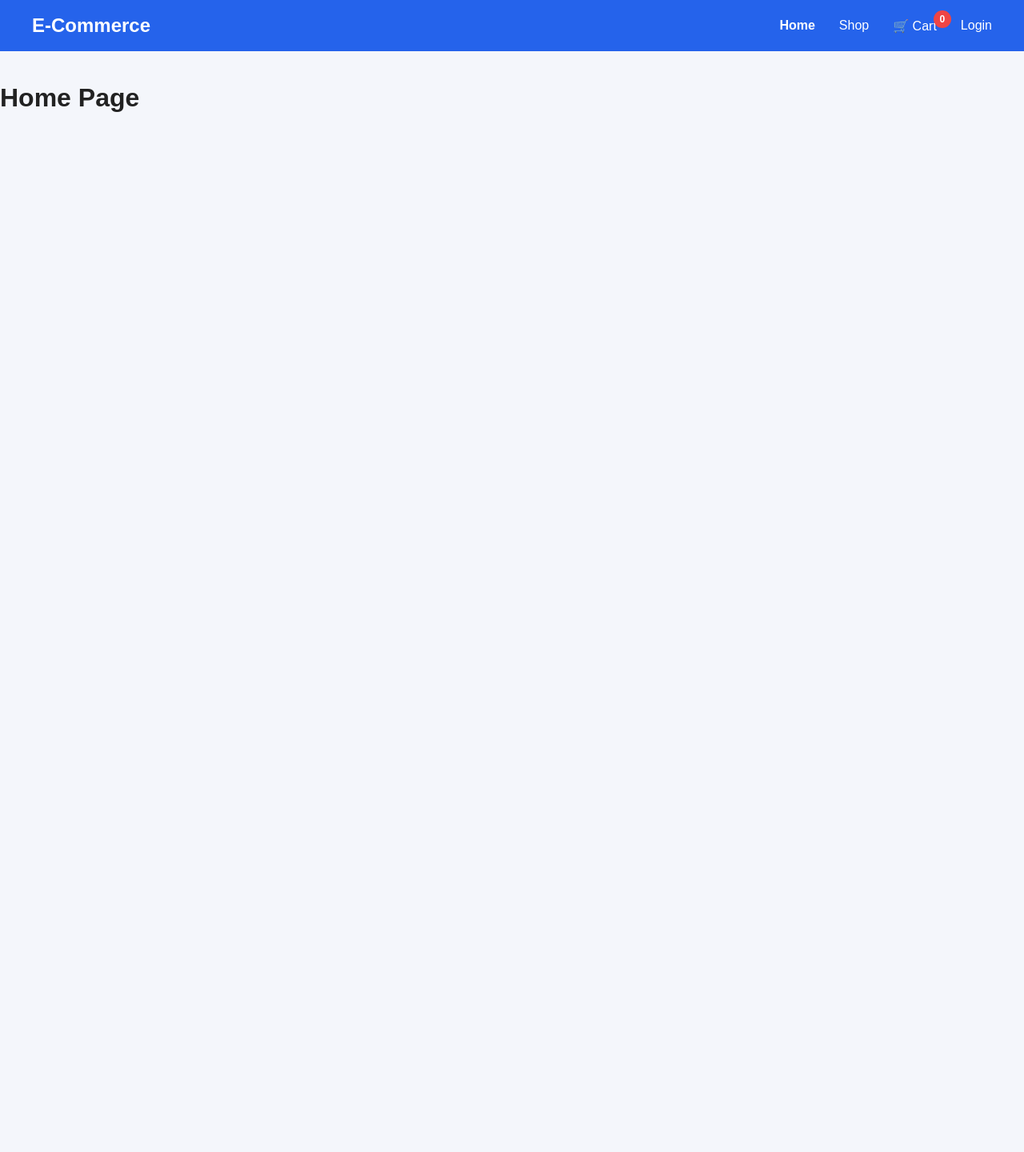
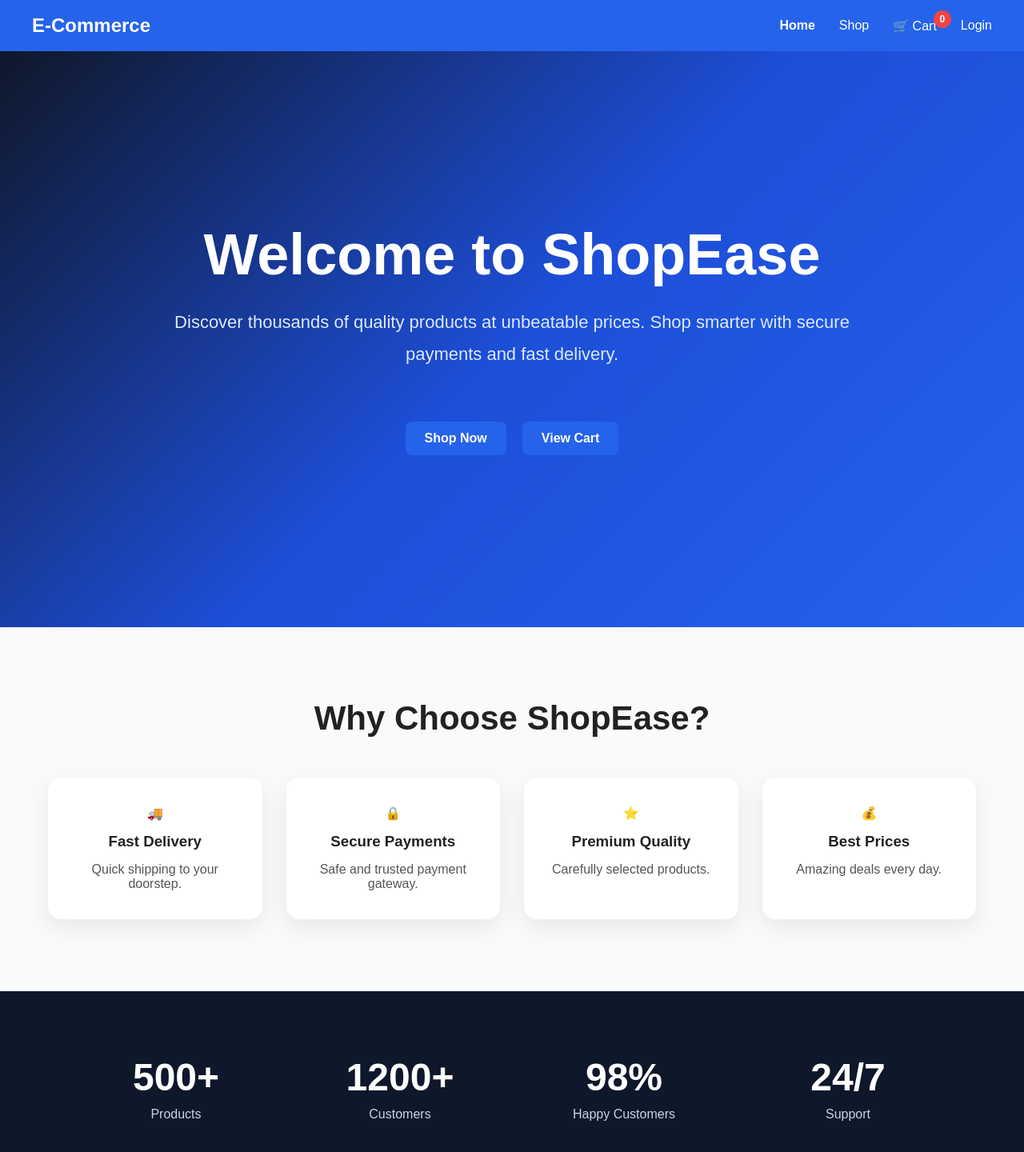
Before and after one commit to shaili-dixit/E-Commerce, a React (Vite) app: page / in a window 1280 px wide. Shown: the top 1440 px of the page at 80% size. Before the commit the page ends 800 px from the top, so only its background shows below. Built offline with nearby package versions, Linux system fonts and the light colour scheme.

Commit message:
modification of home page

```diff
--- a/src/index.css
+++ b/src/index.css
@@ -1,47 +1,47 @@
-*{
-margin:0;
-padding:0;
-box-sizing:border-box;
-font-family:Arial,Helvetica,sans-serif;
+* {
+    margin: 0;
+    padding: 0;
+    box-sizing: border-box;
+    font-family: Arial, Helvetica, sans-serif;
 }
 
-body{
-background:#f4f6fb;
-color:#222;
+body {
+    background: #f4f6fb;
+    color: #222;
 }
 
-a{
-text-decoration:none;
-color:inherit;
+a {
+    text-decoration: none;
+    color: inherit;
 }
 
-button{
-cursor:pointer;
-border:none;
+button {
+    cursor: pointer;
+    border: none;
 }
 
-.container{
-width:90%;
-margin:auto;
+.container {
+    width: 90%;
+    margin: auto;
 }
 
-.page{
-padding:40px 0;
+.page {
+    padding: 40px 0;
 }
 
-.loading{
-display:flex;
-justify-content:center;
-align-items:center;
-height:60vh;
-font-size:22px;
-font-weight:bold;
+.loading {
+    display: flex;
+    justify-content: center;
+    align-items: center;
+    height: 60vh;
+    font-size: 22px;
+    font-weight: bold;
 }
 
-.grid{
-display:grid;
-grid-template-columns:repeat(auto-fit,minmax(250px,1fr));
-gap:25px;
+.grid {
+    display: grid;
+    grid-template-columns: repeat(auto-fit, minmax(250px, 1fr));
+    gap: 25px;
 }
 
 .card {
@@ -57,274 +57,320 @@ gap:25px;
     color: #2563eb;
 }
 
-.card:hover{
-transform:translateY(-6px);
+.card:hover {
+    transform: translateY(-6px);
 }
 
-img{
-max-width:100%;
-display:block;
+img {
+    max-width: 100%;
+    display: block;
 }
 
-.btn{
-    margin-top:20px;
-    padding:12px 24px;
-    background:#2563eb;
-    color:white;
-    border:none;
-    border-radius:8px;
-    font-size:16px;
-    font-weight:600;
-    cursor:pointer;
-    transition:all .3s ease;
+.btn {
+    margin-top: 20px;
+    padding: 12px 24px;
+    background: #2563eb;
+    color: white;
+    border: none;
+    border-radius: 8px;
+    font-size: 16px;
+    font-weight: 600;
+    cursor: pointer;
+    transition: all .3s ease;
 }
 
-.btn:hover{
-    background:#1d4ed8;
-    transform:translateY(-2px);
-    box-shadow:0 8px 20px rgba(37,99,235,.3);
+.btn:hover {
+    background: #1d4ed8;
+    transform: translateY(-2px);
+    box-shadow: 0 8px 20px rgba(37, 99, 235, .3);
 }
 
-.product-details{
-
-display:flex;
-
-gap:50px;
-
-margin-top:40px;
-
-align-items:center;
-
-flex-wrap:wrap;
-
+.product-details {
+    display: flex;
+    gap: 50px;
+    margin-top: 40px;
+    align-items: center;
+    flex-wrap: wrap;
 }
 
-.product-details img{
-
-width:450px;
-
-border-radius:15px;
-
-box-shadow:0 5px 15px rgba(0,0,0,.2);
-
+.product-details img {
+    width: 450px;
+    border-radius: 15px;
+    box-shadow: 0 5px 15px rgba(0, 0, 0, .2);
 }
 
-.product-info{
-
-flex:1;
-
+.product-info {
+    flex: 1;
 }
 
-.product-info h1{
-
-margin-bottom:15px;
-
+.product-info h1 {
+    margin-bottom: 15px;
 }
 
-.product-info h2{
-
-color:#2563eb;
-
-margin-bottom:20px;
-
+.product-info h2 {
+    color: #2563eb;
+    margin-bottom: 20px;
 }
 
-.product-info p{
-
-margin:12px 0;
-
-font-size:18px;
-
-line-height:1.6;
-
+.product-info p {
+    margin: 12px 0;
+    font-size: 18px;
+    line-height: 1.6;
 }
 
-.product-info button{
-
-margin-top:20px;
-
+.product-info button {
+    margin-top: 20px;
 }
 
 /* ---------------- CART ---------------- */
 
-.cart-title{
-    margin:30px 0;
+.cart-title {
+    margin: 30px 0;
 }
 
-.cart-layout{
-    display:grid;
-    grid-template-columns:2fr 1fr;
-    gap:30px;
-    align-items:start;
+.cart-layout {
+    display: grid;
+    grid-template-columns: 2fr 1fr;
+    gap: 30px;
+    align-items: start;
 }
 
-.cart-card{
-    background:white;
-    border-radius:15px;
-    box-shadow:0 8px 20px rgba(0,0,0,.08);
-    display:flex;
-    align-items:center;
-    gap:20px;
-    padding:20px;
-    margin-bottom:20px;
+.cart-card {
+    background: white;
+    border-radius: 15px;
+    box-shadow: 0 8px 20px rgba(0, 0, 0, .08);
+    display: flex;
+    align-items: center;
+    gap: 20px;
+    padding: 20px;
+    margin-bottom: 20px;
 }
 
-.cart-card img{
-    width:140px;
-    height:140px;
-    object-fit:contain;
+.cart-card img {
+    width: 140px;
+    height: 140px;
+    object-fit: contain;
 }
 
-.cart-info{
-    flex:1;
+.cart-info {
+    flex: 1;
 }
 
-.cart-info h3{
-    margin-bottom:10px;
+.cart-info h3 {
+    margin-bottom: 10px;
 }
 
-.cart-info p{
-    margin:8px 0;
+.cart-info p {
+    margin: 8px 0;
 }
 
-.cart-price{
-    text-align:right;
+.cart-price {
+    text-align: right;
 }
 
-.cart-price h2{
-    color:#2563eb;
-    margin-bottom:15px;
+.cart-price h2 {
+    color: #2563eb;
+    margin-bottom: 15px;
 }
 
-.remove-btn{
-    background:#ef4444;
-    color:white;
-    border:none;
-    padding:10px 18px;
-    border-radius:8px;
-    cursor:pointer;
+.remove-btn {
+    background: #ef4444;
+    color: white;
+    border: none;
+    padding: 10px 18px;
+    border-radius: 8px;
+    cursor: pointer;
 }
 
-.remove-btn:hover{
-    background:#dc2626;
+.remove-btn:hover {
+    background: #dc2626;
 }
 
-.summary-card{
-    background:white;
-    border-radius:15px;
-    padding:25px;
-    box-shadow:0 8px 20px rgba(0,0,0,.08);
-    position:sticky;
-    top:90px;
+.summary-card {
+    background: white;
+    border-radius: 15px;
+    padding: 25px;
+    box-shadow: 0 8px 20px rgba(0, 0, 0, .08);
+    position: sticky;
+    top: 90px;
 }
 
-.summary-card h2{
-    margin-bottom:15px;
+.summary-card h2 {
+    margin-bottom: 15px;
 }
 
-.summary-card p{
-    display:flex;
-    justify-content:space-between;
-    margin:18px 0;
+.summary-card p {
+    display: flex;
+    justify-content: space-between;
+    margin: 18px 0;
 }
 
-.total{
-    font-size:22px;
-    font-weight:bold;
+.total {
+    font-size: 22px;
+    font-weight: bold;
 }
 
-.clear-btn{
-    width:100%;
-    margin-top:15px;
-    padding:12px;
-    border:none;
-    border-radius:8px;
-    background:#ef4444;
-    color:white;
-    cursor:pointer;
+.clear-btn {
+    width: 100%;
+    margin-top: 15px;
+    padding: 12px;
+    border: none;
+    border-radius: 8px;
+    background: #ef4444;
+    color: white;
+    cursor: pointer;
 }
 
-.empty-cart{
-    text-align:center;
-    margin-top:100px;
+.empty-cart {
+    text-align: center;
+    margin-top: 100px;
 }
 
-@media(max-width:900px){
+@media(max-width:900px) {
 
-.cart-layout{
-    grid-template-columns:1fr;
+    .cart-layout {
+        grid-template-columns: 1fr;
     }
 
-.cart-card{
-    flex-direction:column;
-    text-align:center;
+    .cart-card {
+        flex-direction: column;
+        text-align: center;
     }
 
-.cart-price{
-    text-align:center;
+    .cart-price {
+        text-align: center;
     }
 
 }
 
-.cart-link{
-
-    position:relative;
-
+.cart-link {
+    position: relative;
 }
 
-.cart-badge{
-
-    position:absolute;
-
-    top:-10px;
-
-    right:-18px;
-
-    background:#ef4444;
-
-    color:white;
-
-    width:22px;
-
-    height:22px;
-
-    border-radius:50%;
-
-    display:flex;
-
-    justify-content:center;
-
-    align-items:center;
-
-    font-size:12px;
-
-    font-weight:bold;
-
+.cart-badge {
+    position: absolute;
+    top: -10px;
+    right: -18px;
+    background: #ef4444;
+    color: white;
+    width: 22px;
+    height: 22px;
+    border-radius: 50%;
+    display: flex;
+    justify-content: center;
+    align-items: center;
+    font-size: 12px;
+    font-weight: bold;
 }
 
-.success-message{
-    background:#16a34a;
-    color:white;
-    padding:12px;
-    border-radius:8px;
-    margin-bottom:20px;
-    font-weight:bold;
+.success-message {
+    background: #16a34a;
+    color: white;
+    padding: 12px;
+    border-radius: 8px;
+    margin-bottom: 20px;
+    font-weight: bold;
 }
 
-.btn:disabled{
-
-    background:#9ca3af;
-
-    cursor:not-allowed;
-
-    opacity:.7;
-
+.btn:disabled {
+    background: #9ca3af;
+    cursor: not-allowed;
+    opacity: .7;
 }
 
-.btn:disabled:hover{
+.btn:disabled:hover {
+    transform: none;
+    box-shadow: none;
+}
 
-    transform:none;
+.hero{
+    min-height:90vh;
+    display:flex;
+    justify-content:center;
+    align-items:center;
+    text-align:center;
+    padding:40px 20px;
+    color:white;
+    background:linear-gradient( 135deg,#0f172a, #1d4ed8, #2563eb);
+}
 
-    box-shadow:none;
+.hero-content{
+    max-width:850px;
+}
 
+.hero h1{
+    font-size:72px;
+    font-weight:800;
+    margin-bottom:25px;
+    line-height:1.1;
 }
+
+.hero p{
+    font-size:22px;
+    color:#dbeafe;
+    line-height:1.8;
+    margin-bottom:45px;
+}
+
+.hero-buttons{
+    display:flex;
+    justify-content:center;
+    align-items:center;
+    gap:20px;
+    flex-wrap:wrap;
+}
+
+.features{
+    padding:90px 60px;
+    background:#f8fafc;
+    text-align:center;
+}
+
+.features h2{
+    font-size:42px;
+    margin-bottom:50px;
+}
+
+.feature-grid{
+    display:grid;
+    grid-template-columns:repeat(auto-fit,minmax(250px,1fr));
+    gap:30px;
+}
+
+.feature-card{
+    background:white;
+    padding:35px;
+    border-radius:16px;
+    box-shadow:0 10px 30px rgba(0,0,0,.08);
+    transition:.3s;
+}
+
+.feature-card:hover{
+    transform:translateY(-10px);
+}
+
+.feature-card h3{
+    margin:15px 0;
+}
+
+.feature-card p{
+    color:#555;
+}
+
+.stats{
+    background:#0f172a;
+    color:white;
+    display:grid;
+    grid-template-columns:repeat(auto-fit,minmax(180px,1fr));
+    padding:80px;
+    text-align:center;
+}
+
+.stat h2{
+    font-size:48px;
+    margin-bottom:10px;
+}
+
+.stat p{
+    color:#cbd5e1;
+}
--- a/src/pages/Home.jsx
+++ b/src/pages/Home.jsx
@@ -1,9 +1,163 @@
+import { Link } from "react-router-dom";
+
 function Home() {
-  return (
-    <div className="page">
-      <h1>Home Page</h1>
-    </div>
-  );
+
+    return (
+
+        <>
+
+            <section className="hero">
+
+                <div className="hero-content">
+
+                    <h1>
+
+                        Welcome to ShopEase
+
+                    </h1>
+
+                    <p>
+
+                        Discover thousands of quality products at unbeatable prices.
+
+                        Shop smarter with secure payments and fast delivery.
+
+                    </p>
+
+                    <div className="hero-buttons">
+
+                        <Link to="/shop">
+
+                            <button className="btn">
+
+                                Shop Now
+
+                            </button>
+
+                        </Link>
+
+                        <Link to="/cart">
+
+                            <button className="btn">
+
+                                View Cart
+
+                            </button>
+
+                        </Link>
+
+                    </div>
+
+                </div>
+
+            </section>
+
+            <section className="features">
+
+                <h2>Why Choose ShopEase?</h2>
+
+                <div className="feature-grid">
+
+                    <div className="feature-card">
+
+                        🚚
+
+                        <h3>Fast Delivery</h3>
+
+                        <p>
+
+                            Quick shipping to your doorstep.
+
+                        </p>
+
+                    </div>
+
+                    <div className="feature-card">
+
+                        🔒
+
+                        <h3>Secure Payments</h3>
+
+                        <p>
+
+                            Safe and trusted payment gateway.
+
+                        </p>
+
+                    </div>
+
+                    <div className="feature-card">
+
+                        ⭐
+
+                        <h3>Premium Quality</h3>
+
+                        <p>
+
+                            Carefully selected products.
+
+                        </p>
+
+                    </div>
+
+                    <div className="feature-card">
+
+                        💰
+
+                        <h3>Best Prices</h3>
+
+                        <p>
+
+                            Amazing deals every day.
+
+                        </p>
+
+                    </div>
+
+                </div>
+
+            </section>
+
+            <section className="stats">
+
+                <div className="stat">
+
+                    <h2>500+</h2>
+
+                    <p>Products</p>
+
+                </div>
+
+                <div className="stat">
+
+                    <h2>1200+</h2>
+
+                    <p>Customers</p>
+
+                </div>
+
+                <div className="stat">
+
+                    <h2>98%</h2>
+
+                    <p>Happy Customers</p>
+
+                </div>
+
+                <div className="stat">
+
+                    <h2>24/7</h2>
+
+                    <p>Support</p>
+
+                </div>
+
+            </section>
+
+        </>
+
+    );
+
 }
 
 export default Home;
```
Also changed, not shown: src/App.jsx (+19 -2 lines), src/pages/Cart.jsx (+9 -8 lines). Lines whose indentation alone changed are shown as unchanged.
